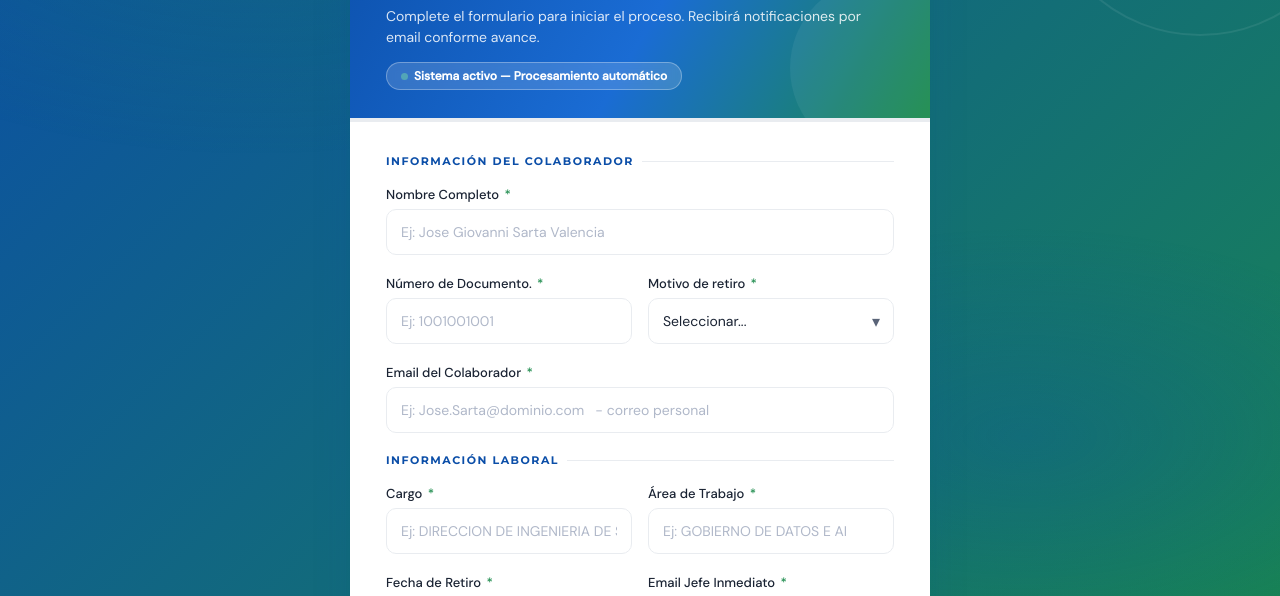
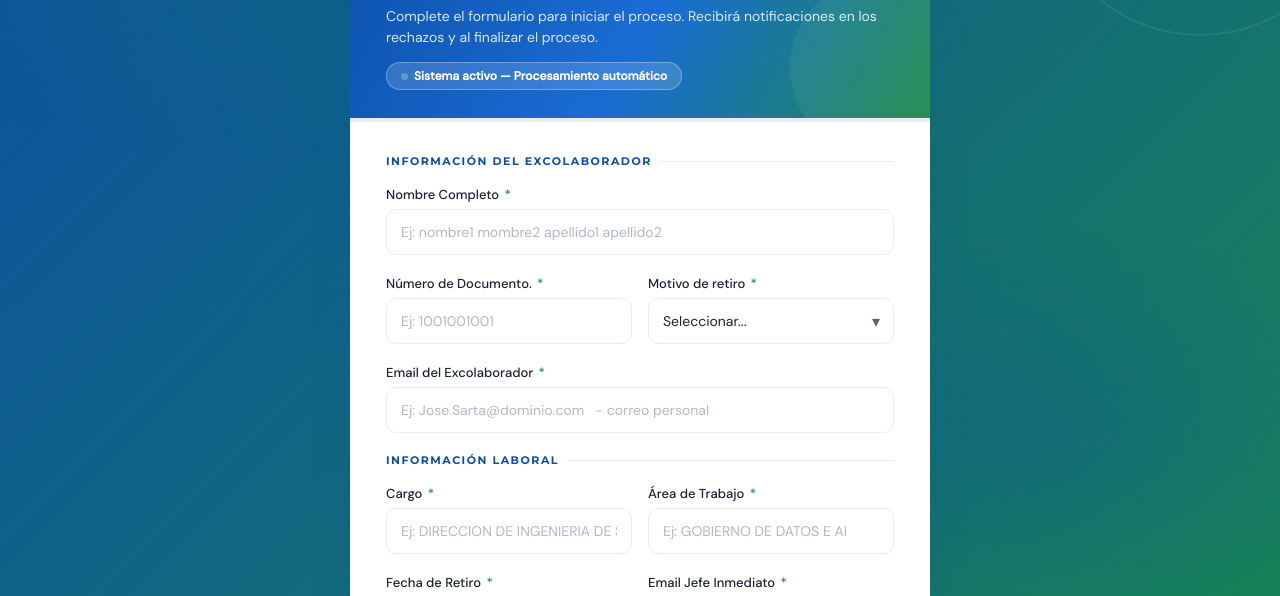
Before and after one commit to JohnJimenez01/formulario-pazysalvo, a plain HTML site: page index.html in a window 1280 px wide. Shown: the part 204-800 px from the top of the page. Drawn offline with Linux system fonts and the light colour scheme.

Commit message:
Update form labels and instructions for clarity

```diff
--- a/index.html
+++ b/index.html
@@ -461,7 +461,7 @@
       </div>
     </div>
     <h1>Verificación de Áreas <br> Paz y Salvo </h1>
-    <p>Complete el formulario para iniciar el proceso. Recibirá notificaciones por email conforme avance.</p>
+    <p>Complete el formulario para iniciar el proceso. Recibirá notificaciones en los rechazos y al finalizar el proceso.</p>
     <div class="status-pill">Sistema activo — Procesamiento automático</div>
   </div>
 
@@ -475,11 +475,11 @@
     <div class="body" id="formBody">
 
       <!-- Sección 1: Información del colaborador -->
-      <div class="section-label">Información del colaborador</div>
+      <div class="section-label">Información del excolaborador</div>
 
       <div class="field" id="f-nombre">
         <label for="nombre">Nombre Completo <span class="req">*</span></label>
-        <input type="text" id="nombre" name="nombre" placeholder="Ej: Jose Giovanni Sarta Valencia" autocomplete="name" />
+        <input type="text" id="nombre" name="nombre" placeholder="Ej: nombre1 mombre2 apellido1 apellido2" autocomplete="name" />
         <div class="error-msg">Este campo es obligatorio.</div>
       </div>
 
@@ -503,7 +503,7 @@
       </div>
 
       <div class="field" id="f-email_colaborador">
-        <label for="email_colaborador">Email del Colaborador <span class="req">*</span></label>
+        <label for="email_colaborador">Email del Excolaborador <span class="req">*</span></label>
         <input type="email" id="email_colaborador" name="email_colaborador" placeholder="Ej: Jose.Sarta@dominio.com   - correo personal" />
         <div class="error-msg">Ingrese un correo electrónico válido.</div>
       </div>
```
